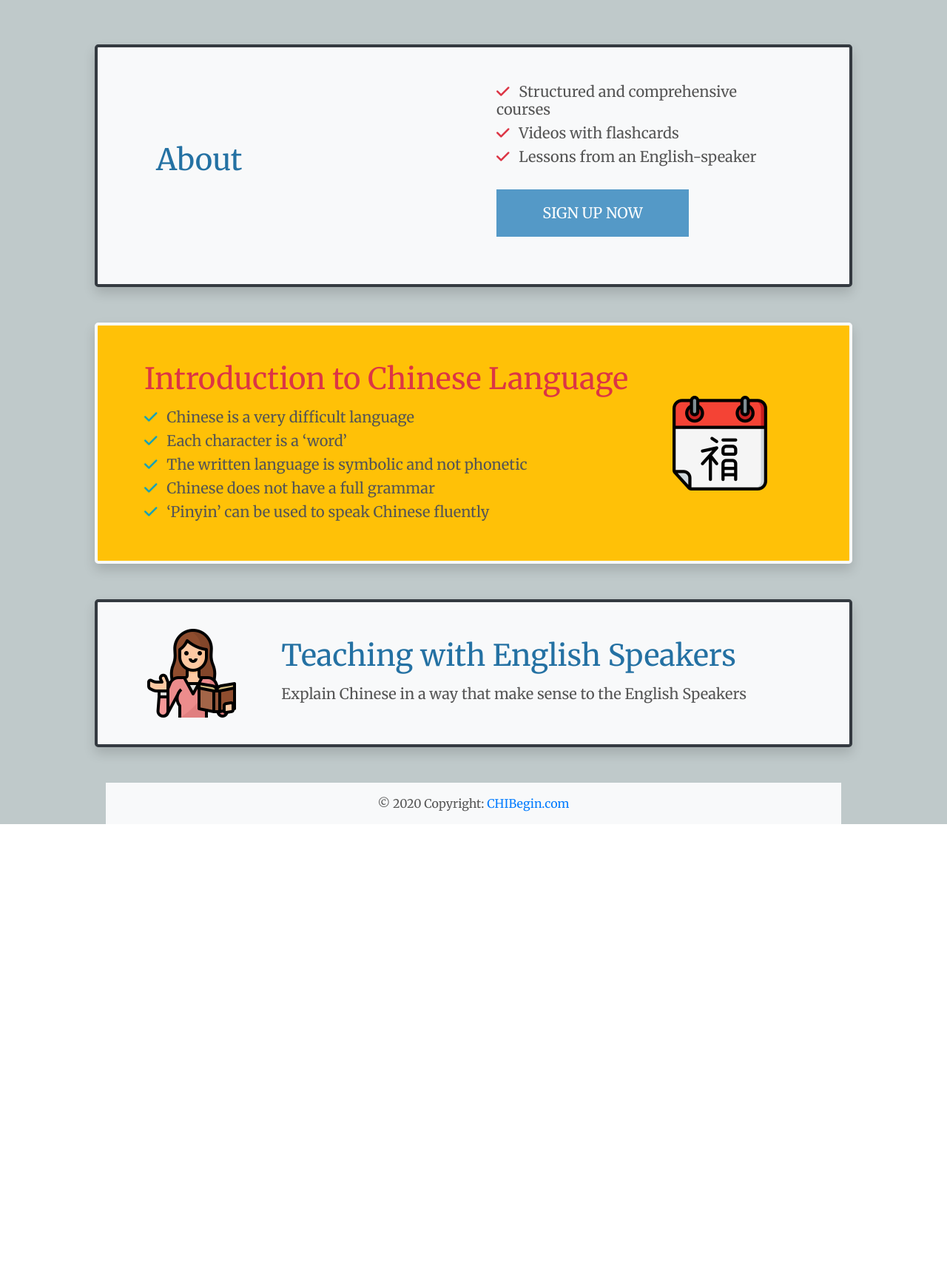
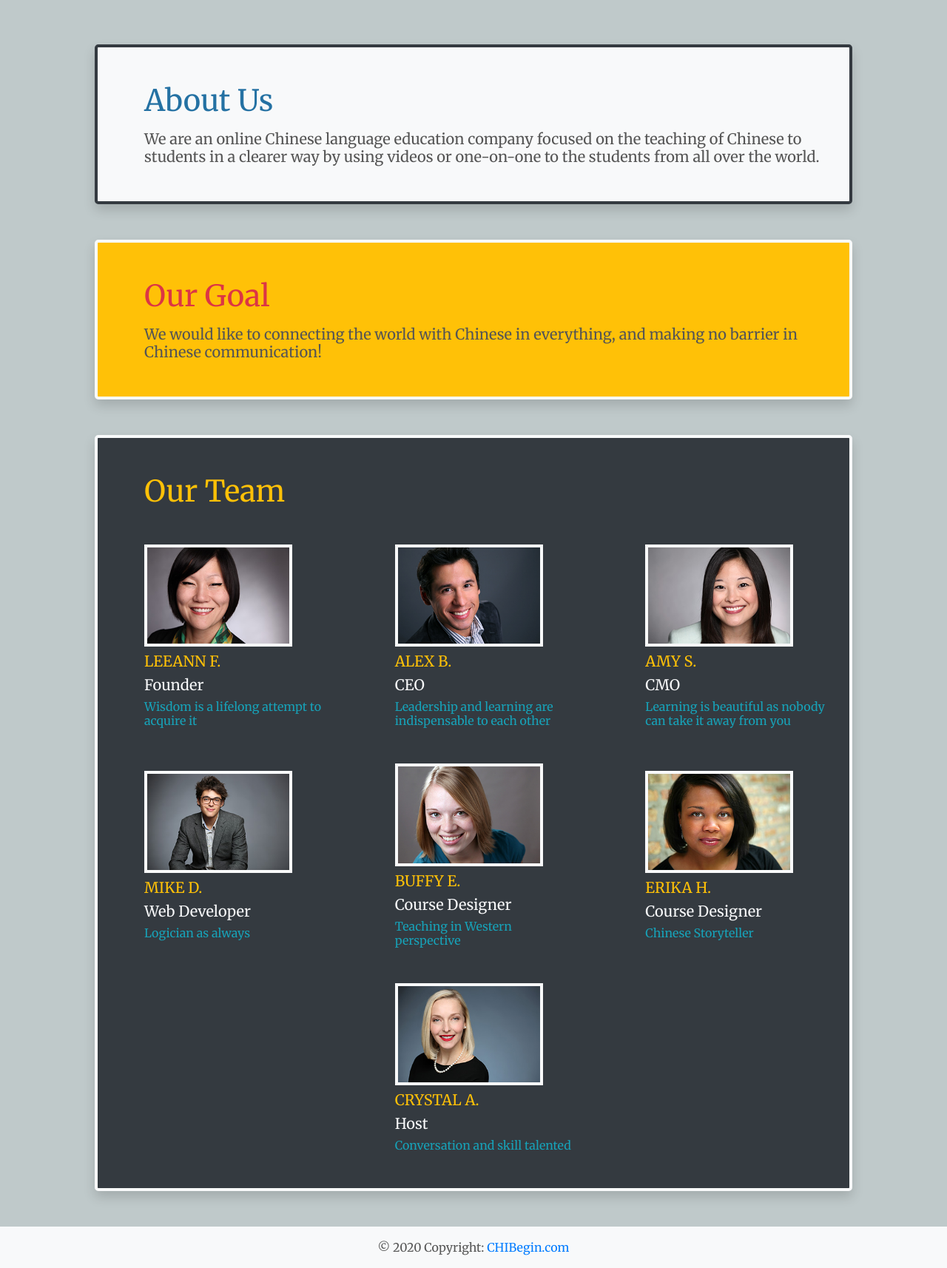
Before and after one commit to kongteckmee/chinese_to_begin, a Django app: page /about/ in a window 1280 px wide. Shown: the part 70-1784 px from the top of the page at 74% size. Before the commit the page ends 1184 px from the top, so only its background shows below. Run offline with Django 3.2, Linux system fonts and the light colour scheme; some libraries are stand-ins or nearby versions.

Commit message:
Completed about app

```diff
--- a/about/templates/about/index.html
+++ b/about/templates/about/index.html
@@ -4,48 +4,117 @@
 {% block content %}
     <div class="container h-100">
         <div class="row mb-5 border border-4 border-dark rounded-lg bg-light shadow">
-            <div class="col-5 col-md-6 my-auto ml-3">
-                <h1 class="logo-font text-blue ml-5 mb-3">
-                    About
+            <div class="col-12 col-md-12 my-auto">
+                <h1 class="logo-font text-blue ml-5 mt-5 mb-3">
+                    About Us
                 </h1>
             </div>
-            <div class="col-6 col-md-5 mt-5">
-                <h5><i class="fa fa-check text-danger pr-2" aria-hidden="true"></i> Structured and comprehensive courses</h5>
-                <h5><i class="fa fa-check text-danger pr-2" aria-hidden="true"></i> Videos with flashcards</h5>
-                <h5><i class="fa fa-check text-danger pr-2" aria-hidden="true"></i> Lessons from an English-speaker</h5>
-                <h4 class="pl-auto mb-5 py-3">
-                    <a href="" class="sign-up-now-button btn btn-lg rounded-0 text-uppercase py-3 mt-2">Sign Up Now</a>
-                </h4>
+            <div class="col-12 col-md-12">
+                <h5 class="ml-5 mb-5 pr-2">
+                    We are an online Chinese language education company focused on the teaching of Chinese to students in a clearer way by using videos or one-on-one to the students from all over the world.
+                </h5>
             </div>
         </div>
         <div class="row mb-5 border border-4 border-light rounded-lg bg-warning shadow">
-            <div class="col-8 col-md-9 my-auto">
+            <div class="col-12 col-md-12 my-auto">
                 <h1 class="logo-font text-danger ml-5 mt-5 mb-3">
-                    Introduction to Chinese Language
+                    Our Goal
                 </h1>
-                <h5><i class="fa fa-check text-info ml-5 pr-2" aria-hidden="true"></i> Chinese is a very difficult language</h5>
-                <h5><i class="fa fa-check text-info ml-5 pr-2" aria-hidden="true"></i> Each character is a ‘word’</h5>
-                <h5><i class="fa fa-check text-info ml-5 pr-2" aria-hidden="true"></i> The written language is symbolic and not phonetic</h5>
-                <h5><i class="fa fa-check text-info ml-5 pr-2" aria-hidden="true"></i> Chinese does not have a full grammar</h5>
-                <h5><i class="fa fa-check text-info ml-5 mb-5 pr-2" aria-hidden="true"></i> ‘Pinyin’ can be used to speak Chinese fluently</h5>
+                <h5 class="ml-5 mb-5 pr-2">
+                    We would like to connecting the world with Chinese in everything, and making no barrier in Chinese communication!
+                </h5>
             </div>
-            <div class="col-4 col-md-3 my-auto">
-                <h1 class="logo-font text-blue m-auto">
-                    <img src="/media/h-1-chinese.png" alt="Chinese">
+        </div>
+        <div class="row mb-5 border border-4 border-light rounded-lg bg-dark shadow">
+            <div class="col-12 col-md-12 my-auto">
+                <h1 class="logo-font text-warning ml-5 mt-5 mb-5">
+                    Our Team
                 </h1>
             </div>
-        </div>
-        <div class="row mb-5 border border-4 border-dark rounded-lg bg-light shadow">
-            <div class="col-3 col-md-2 ml-5 mr-3 mt-5 my-auto">
-                <h1 class="logo-font text-blue m-auto">
-                    <img src="/media/h-2-teaching.png" alt="Teaching">
-                </h1>
+            <div class="col-4 col-md-4 my-auto mx-auto">
+                <img class="border border-4 border-light ml-5 mb-2" src="/media/t-6-leannf.jpg" alt="Lean" width="200px">
+                <h5 class="logo-font text-warning text-uppercase ml-5">
+                    Leeann F.
+                </h5>
+                <h5 class="logo-font text-light ml-5">
+                    Founder
+                </h5>
+                <h6 class="logo-font text-info ml-5 mr-3 mb-5">
+                    Wisdom is a lifelong attempt to acquire it
+                </h6>
             </div>
-            <div class="col-8 col-md-9 mt-5 mb-5">
-                <h1 class="logo-font text-blue mb-3">
-                    Teaching with English Speakers
-                </h1>
-                <h5>Explain Chinese in a way that make sense to the English Speakers</h5>
+            <div class="col-4 col-md-4 my-auto mx-auto">
+                <img class="border border-4 border-light ml-5 mb-2" src="/media/t-1-alexb.jpg" alt="Alex" width="200px">
+                <h5 class="logo-font text-warning text-uppercase ml-5">
+                    Alex B.
+                </h5>
+                <h5 class="logo-font text-light ml-5">
+                    CEO
+                </h5>
+                <h6 class="logo-font text-info ml-5 mr-3 mb-5">
+                    Leadership and learning are indispensable to each other
+                </h6>
+            </div>
+            <div class="col-4 col-md-4 my-auto mx-auto">
+                <img class="border border-4 border-light ml-5 mb-2" src="/media/t-2-amys.jpg" alt="Amy" width="200px">
+                <h5 class="logo-font text-warning text-uppercase ml-5">
+                    Amy S.
+                </h5>
+                <h5 class="logo-font text-light ml-5">
+                    CMO
+                </h5>
+                <h6 class="logo-font text-info ml-5 mr-3 mb-5">
+                    Learning is beautiful as nobody can take it away from you
+                </h6>
+            </div>
+            <div class="col-4 col-md-4 my-auto mx-auto">
+                <img class="border border-4 border-light ml-5 mb-2" src="/media/t-7-miked.jpg" alt="Mike" width="200px">
+                <h5 class="logo-font text-warning text-uppercase ml-5">
+                    Mike D.
+                </h5>
+                <h5 class="logo-font text-light ml-5">
+                    Web Developer
+                </h5>
+                <h6 class="logo-font text-info ml-5 mr-3 mb-5">
+                    Logician as always
+                </h6>
+            </div>
+            <div class="col-4 col-md-4 my-auto mx-auto">
+                <img class="border border-4 border-light ml-5 mb-2" src="/media/t-3-buffye.jpg" alt="Buffy" width="200px">
+                <h5 class="logo-font text-warning text-uppercase ml-5">
+                    Buffy E.
+                </h5>
+                <h5 class="logo-font text-light ml-5">
+                    Course Designer
+                </h5>
+                <h6 class="logo-font text-info ml-5 mr-3 mb-5">
+                    Teaching in Western perspective
+                </h6>
+            </div>
+            <div class="col-4 col-md-4 my-auto mx-auto">
+                <img class="border border-4 border-light ml-5 mb-2" src="/media/t-5-erikah.jpg" alt="Erika" width="200px">
+                <h5 class="logo-font text-warning text-uppercase ml-5">
+                    Erika H.
+                </h5>
+                <h5 class="logo-font text-light ml-5">
+                    Course Designer
+                </h5>
+                <h6 class="logo-font text-info ml-5 mr-3 mb-5">
+                    Chinese Storyteller
+                </h6>
+            </div>
+            <div class="col-4 col-md-4 my-auto mx-auto">
+                <img class="border border-4 border-light ml-5 mb-2" src="/media/t-4-crystala.jpg" alt="Crystal" width="200px">
+                <h5 class="logo-font text-warning text-uppercase ml-5">
+                    Crystal A.
+                </h5>
+                <h5 class="logo-font text-light ml-5">
+                    Host
+                </h5>
+                <h6 class="logo-font text-info ml-5 mr-3 mb-5">
+                    Conversation and skill talented
+                </h6>
             </div>
         </div>
+    </div>
 {% endblock %}
```
Also changed, not shown: home/templates/home/index.html (+3 -9 lines).
